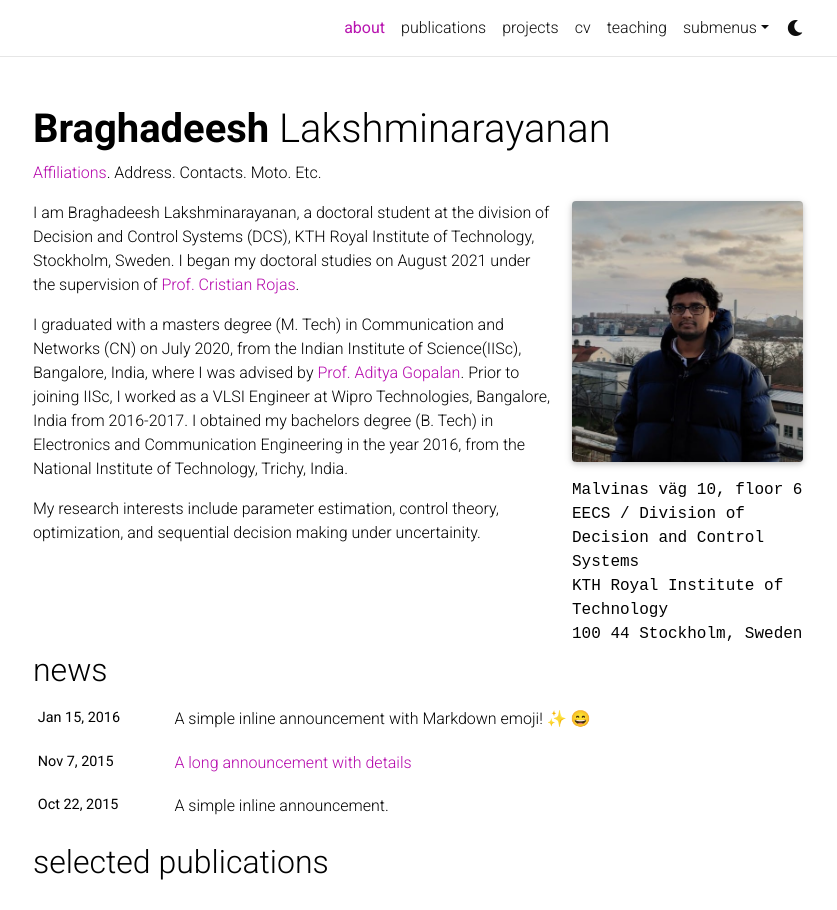
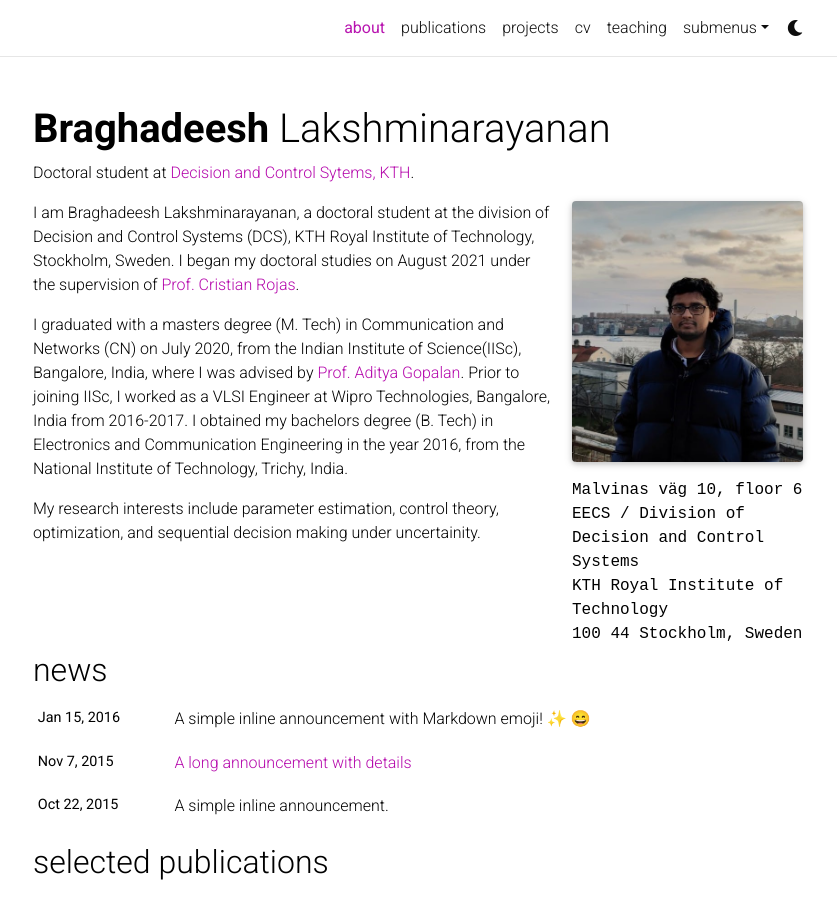
Before and after one commit to Braghadeeshln/Braghadeeshln.github.io, a Jekyll site: the page built from _pages/about.md, in a window 1280 px wide and 1199 px high, cut to the strip 0-910 px from the top of the window. Shown: the whole strip, without its empty margins (222-1059 px from the left). Built offline with Jekyll 4.4.1, drawn with Linux system fonts in a browser that asks for light colours; full-size pictures stand in for the smaller copies a plugin makes; emoji names are drawn with the system emoji font; comment, search, counter and statistics services are not loaded; a style sheet for code colours, icons or effects is not loaded.

Commit message:
changed bib

```diff
--- a/_pages/about.md
+++ b/_pages/about.md
@@ -2,7 +2,7 @@
 layout: about
 title: about
 permalink: /
-subtitle: <a href='#'>Affiliations</a>. Address. Contacts. Moto. Etc.
+subtitle: Doctoral student at <a href='#'>Decision and Control Sytems, KTH</a>.
 
 profile:
   align: right
```
